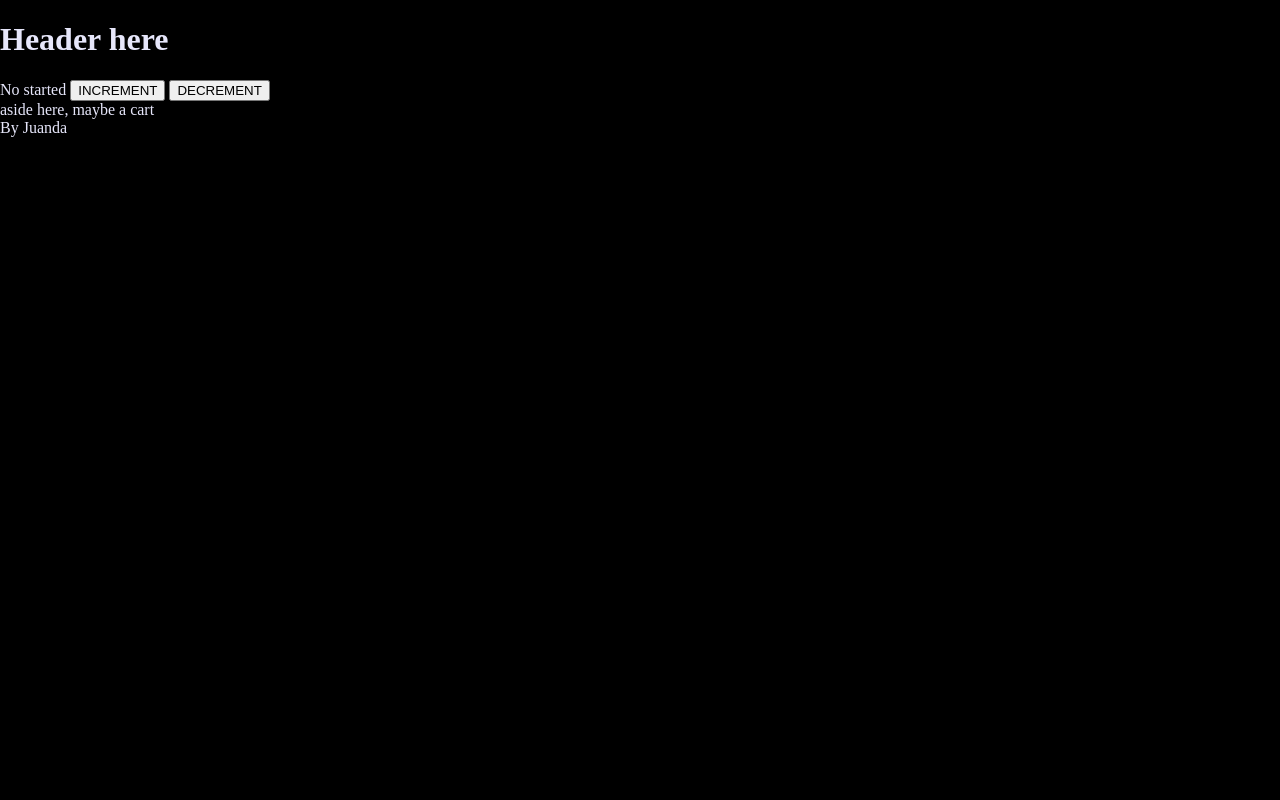
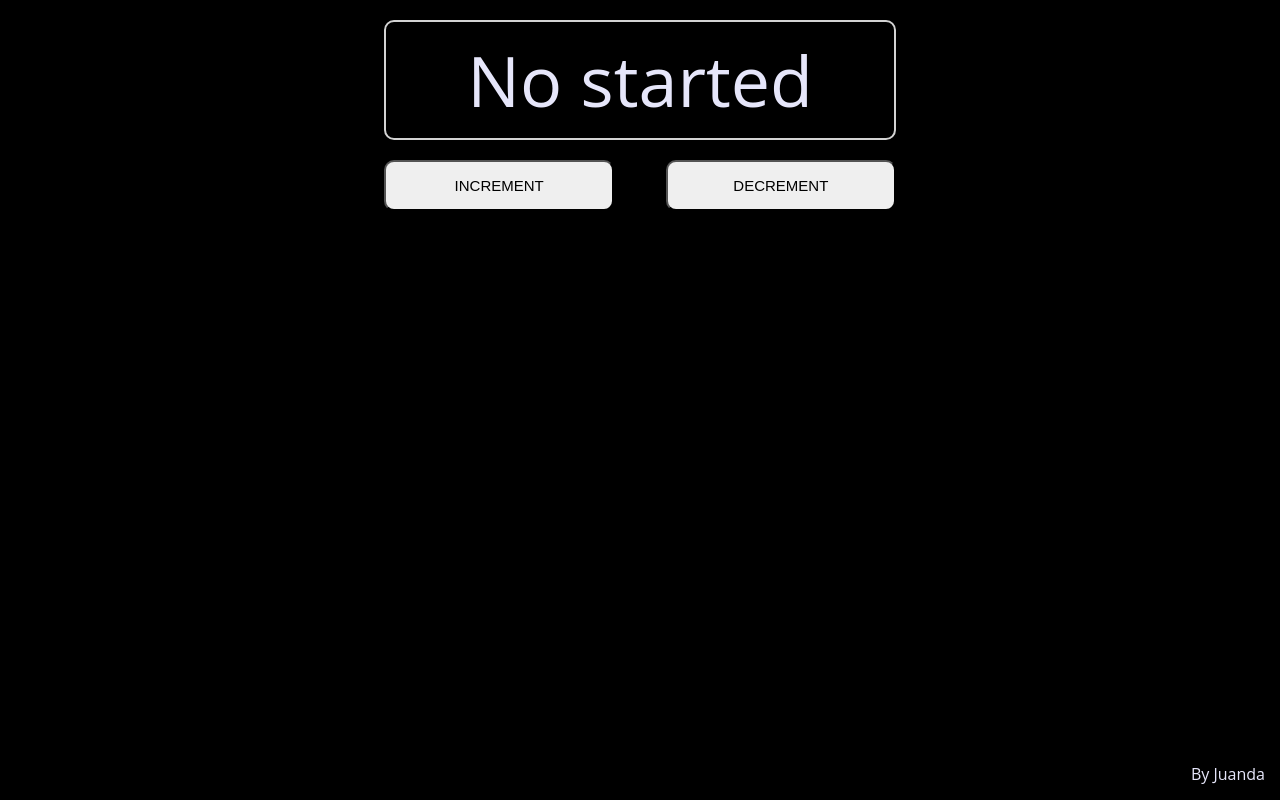
Before and after one commit to uribejuanda/counter-rxjs-redux, a plain HTML site: page index.html in a window 1280 px wide. Drawn offline with nearby package versions, Linux system fonts and the light colour scheme.

Commit message:
some styles added

```diff
--- a/index.html
+++ b/index.html
@@ -9,19 +9,15 @@
     <script src="https://unpkg.com/rxjs@latest/bundles/Rx.min.js"></script>
     <script src="https://unpkg.com/redux@latest/dist/redux.min.js"></script>
     <script src="main.js"></script>
+
+    <meta name="viewport" content="width=device-width, initial-scale=1">
 </head>
 <body>
-    <header>
-        <h1>Header here</h1>
-    </header>
-    <section>
-        <span id="counter">No started</span>
+    <section class="container">
+        <div id="counter">No started</div>
         <button id="increment">INCREMENT</button>
         <button id="decrement">DECREMENT</button>
     </section>
-    <aside>
-        aside here, maybe a cart
-    </aside>
     <footer>By Juanda</footer>
 </body>
 </html>
--- a/styles.css
+++ b/styles.css
@@ -1,4 +1,5 @@
 html,  body {
+    font-family: 'Open Sans', Helvetica, Arial, sans-serif;
     margin: 0;
     padding: 0;
     color: lavender;
@@ -6,3 +7,47 @@ html,  body {
 body {
     background-color: black;
 }
+
+.container {
+    margin: 20px auto;
+    width: 85%;
+}
+
+#counter {
+    text-align: center;
+    margin: 0 auto;
+    padding: 10px;
+    font-size: 70px;
+    border: 2px solid lightgray;
+    border-radius: 10px;
+}
+
+#increment, #decrement {
+    width: 45%;
+    padding: 15px;
+    margin-top: 20px;
+    border-radius: 10px;
+    font-size: 15px;
+}
+
+#decrement {
+    float: right;
+}
+
+footer {
+    position: absolute;
+    bottom: 15px;
+    right: 15px;
+}
+
+@media all and (min-width: 500px) {
+    .container {
+        width: 55%;
+    }
+}
+
+@media all and (min-width: 1000px) {
+    .container {
+        width: 40%;
+    }
+}
```
